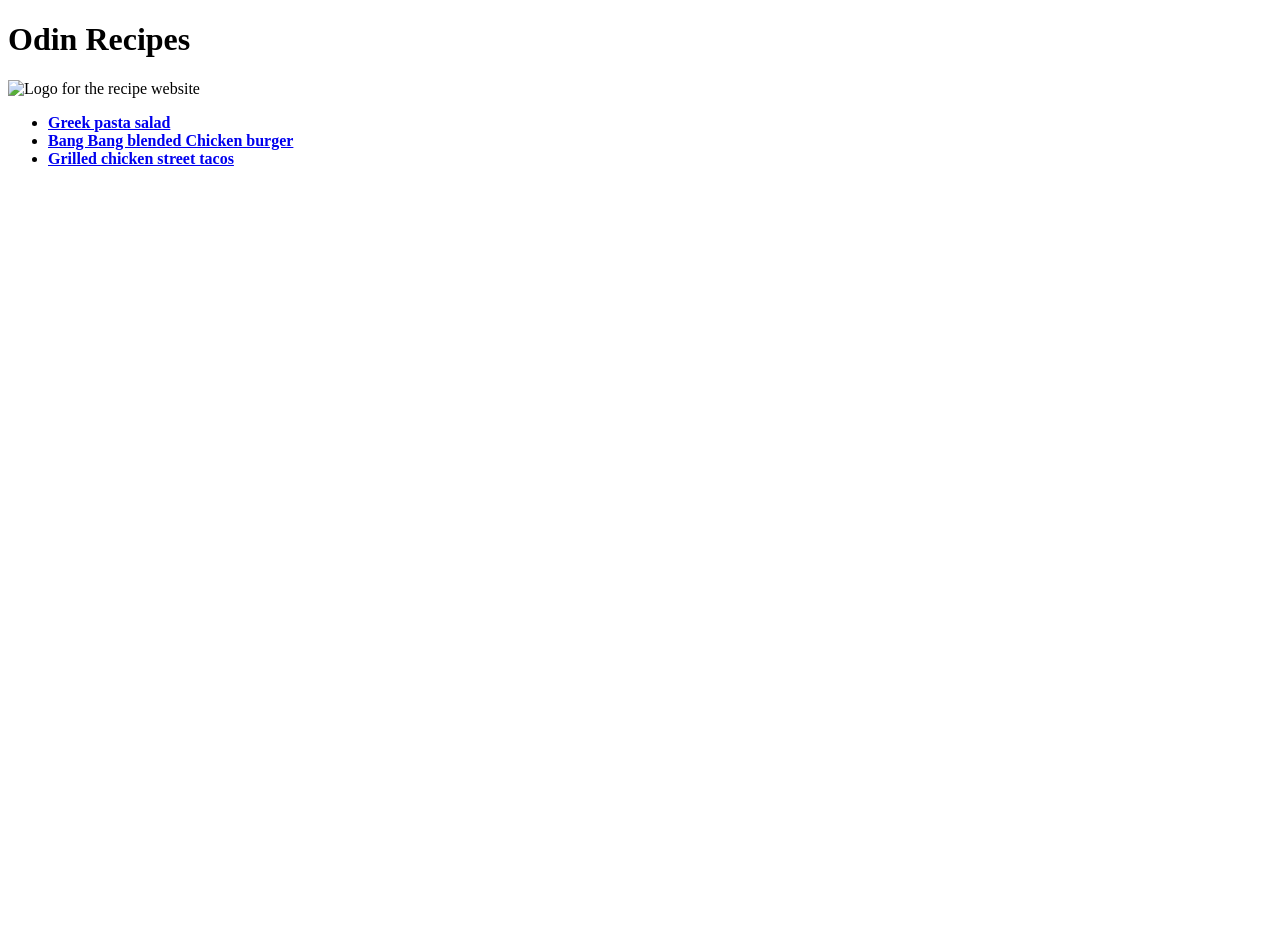
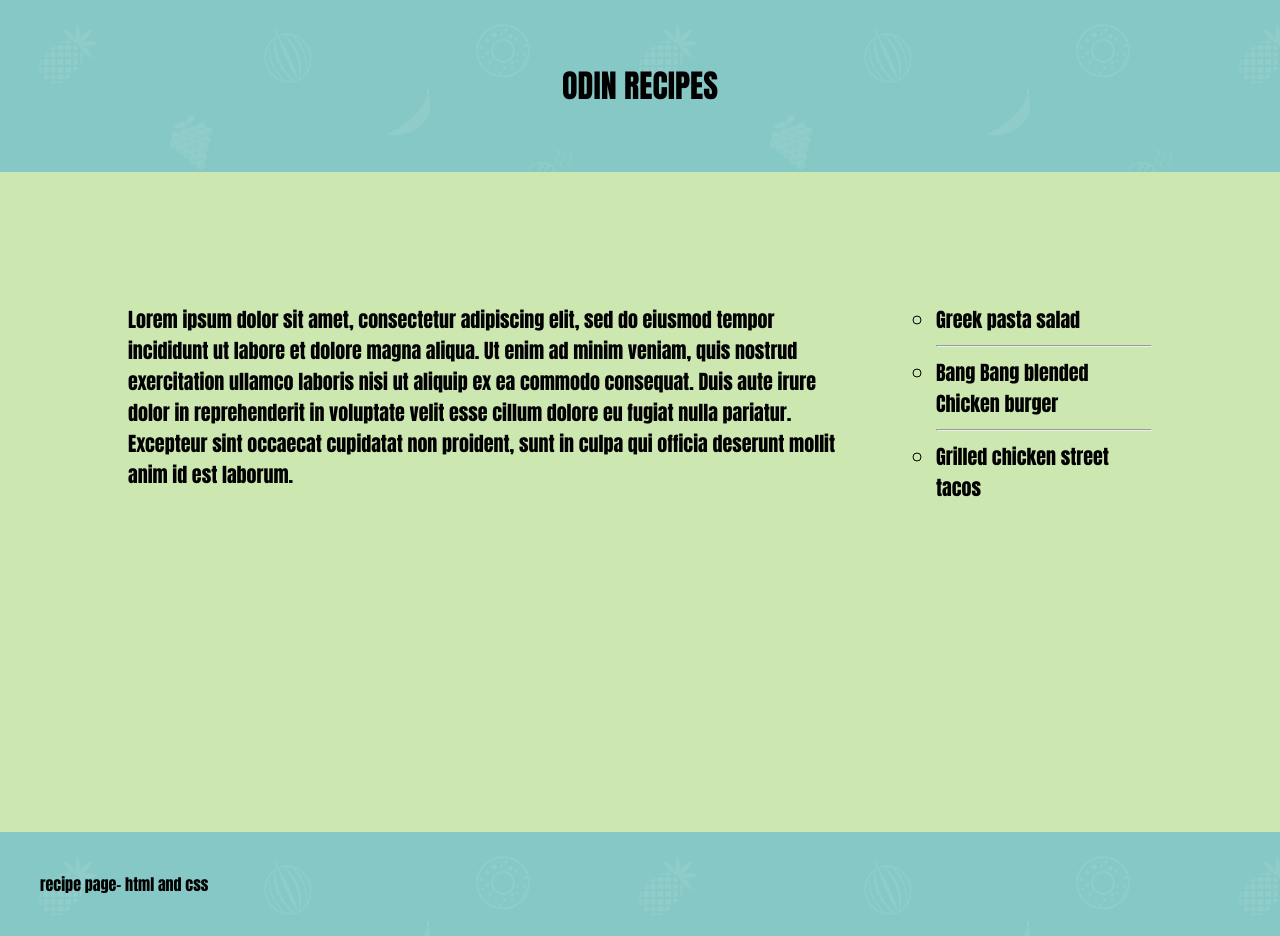
Before and after one commit to kaushikalex/odin-recipes, a plain HTML site: page index.html in a window 1280 px wide. Before the commit the page ends 800 px from the top, so only its background shows below. Drawn offline with Linux system fonts and the light colour scheme.

Commit message:
added a external css file to index.html and deleted unused image

```diff
--- a/index.html
+++ b/index.html
@@ -2,16 +2,34 @@
 <html>
     <head>
         <meta charset="UTF-8">
+        <meta name="author" content="kaushikalex">
         <title>Odin Recipes</title>
+        <link rel="stylesheet" href="style.css">
     </head>
     <body>
-        <h1>Odin Recipes</h1>
-        <img src="./recipes/images/recipe image.jpg" alt="Logo for the recipe website" height="400 px" width="500px">
-        <ul>
-            <li><a href="./recipes/greek pasta salad.html"><b>Greek pasta salad</b></a></li>
-            <li><a href="./recipes/bang bang blended chicken burger.html"><b>Bang Bang blended Chicken burger</b></a></li>
-            <li><a href="./recipes/grilled chicken street tacos.html"><b>Grilled chicken street tacos</b></a></li>
-        </ul>
+            <header>
+                <h1>Odin Recipes</h1>
+            </header>
+         <div class="container">
+            <section>
+                <p>
+                    Lorem ipsum dolor sit amet, consectetur adipiscing elit, sed do eiusmod tempor incididunt ut labore et dolore magna aliqua. Ut enim ad minim veniam, quis nostrud exercitation ullamco laboris nisi ut aliquip ex ea commodo consequat. Duis aute irure dolor in reprehenderit in voluptate velit esse cillum dolore eu fugiat nulla pariatur. Excepteur sint occaecat cupidatat non proident, sunt in culpa qui officia deserunt mollit anim id est laborum.
+                </p>
+            </section>
+            <aside>
+                <ol>
+                <li><a href="./recipes/greek pasta salad.html">Greek pasta salad</a></li><hr>
+                <li><a href="./recipes/bang bang blended chicken burger.html">Bang Bang blended Chicken burger</a></li><hr>
+                <li><a href="./recipes/grilled chicken street tacos.html">Grilled chicken street tacos</a></li>
+            </ul>
+            </aside>
+            </div>
+
+       <footer>
+        recipe page- html and css
+       </footer>
+
+
     </body>
 
 </html>
--- /dev/null
+++ b/style.css
@@ -0,0 +1,55 @@
+body{
+    margin: 0;
+    font-family: Impact, Haettenschweiler, 'Arial Narrow Bold', sans-serif;
+    background-color: #cde7b0;
+}
+
+
+
+header{
+    text-align: center;
+    padding: 40px 0px;
+   margin-bottom: 100px;
+    text-transform: uppercase;
+    background-image: url(../odin-recipes/recipes/images/restaurant.jpg);
+
+}
+
+.container{
+    width: 80%;
+    height: 300px;
+    margin-left: auto;
+    margin-right: auto;
+    font-size: 20px;
+    margin-bottom: 260px;
+}
+
+section{
+
+    padding: 12px 0px;
+    width: 70%;
+
+    float: left;
+
+}
+
+aside{
+    padding-top: 12px;
+    width:25%;
+   float:right;
+}
+
+aside ol{
+    list-style:circle;
+
+}
+
+aside a{
+    text-decoration: none;
+    color: black;
+
+}
+footer{
+    padding:40px;
+    background-image: url(../odin-recipes/recipes/images/restaurant.jpg);
+}
```
Also changed, not shown: recipes/images/chicken marinade.jpg (deleted), recipes/images/restaurant.jpg (added).
